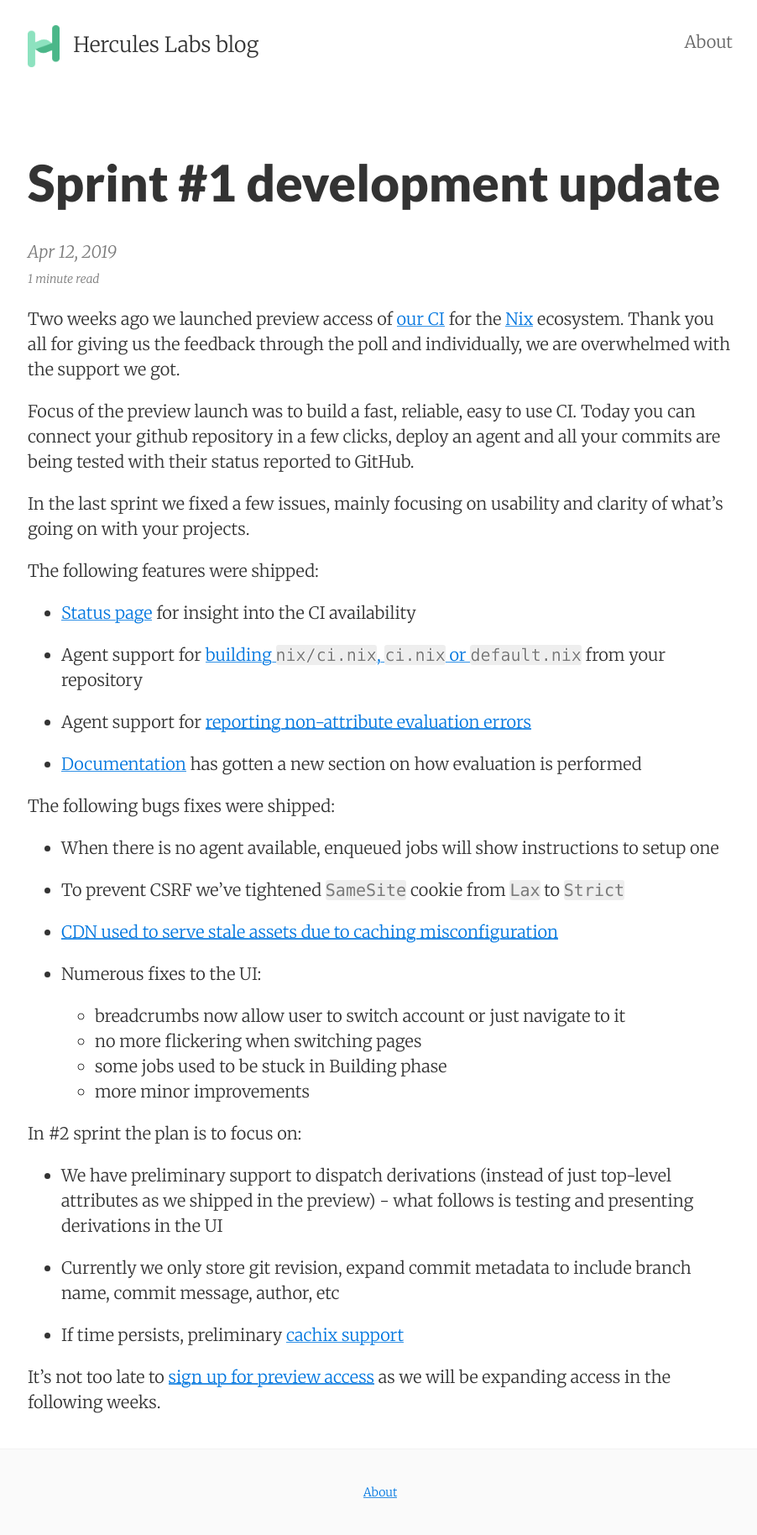
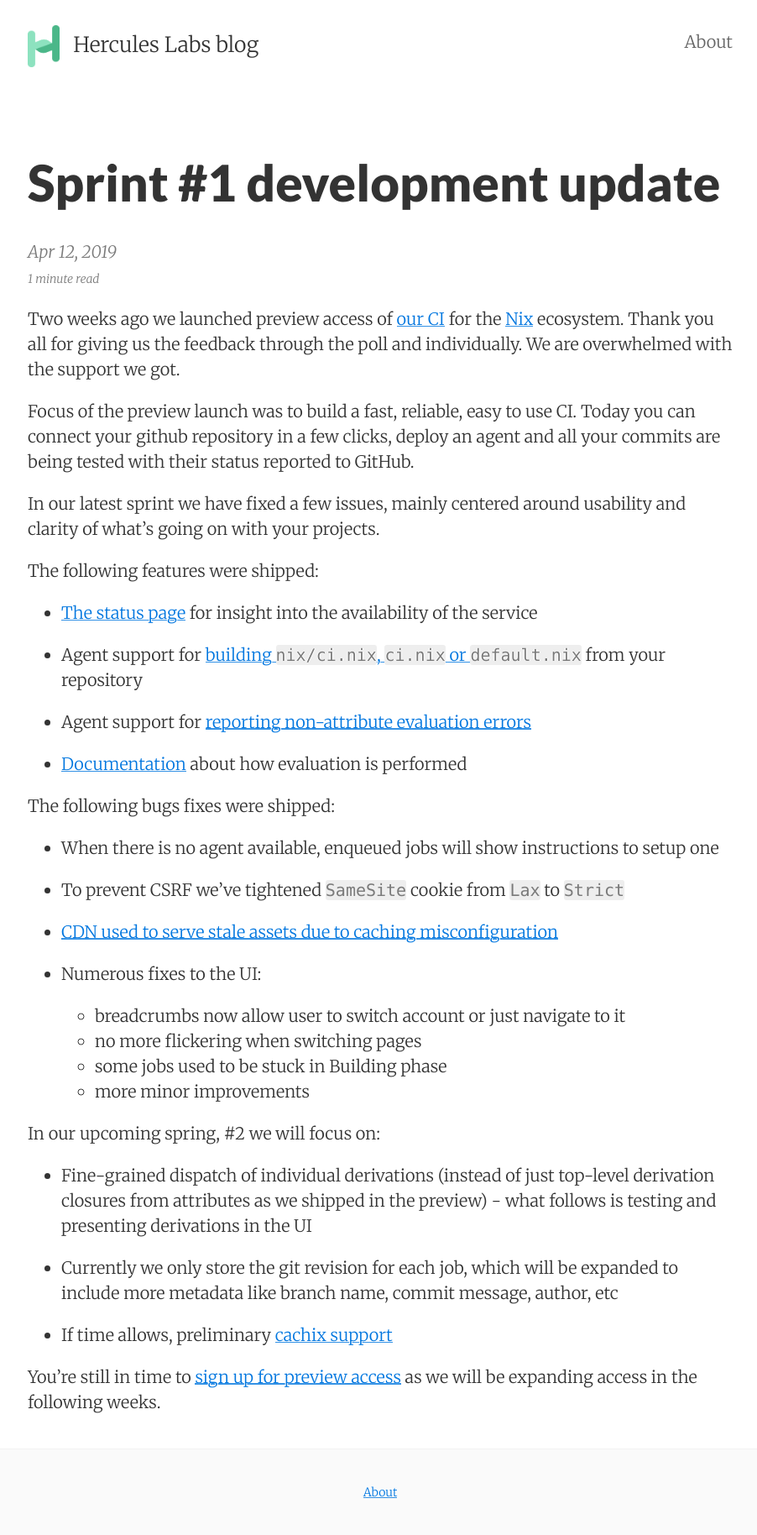
Before and after one commit to hercules-ci/blog.hercules-ci.com, a Jekyll site: the page built from _posts/2019-04-15-sprint-1-report.md, in a window 1280 px wide. Shown: the whole page at 84% size, without its empty margins (187-1089 px from the left). Built offline with Jekyll 4.4.1, drawn with Linux system fonts in a browser that asks for light colours.

Commit message:
Apply suggestions from code review
Co-Authored-By: domenkozar <domen@enlambda.com>

```diff
--- a/_posts/2019-04-15-sprint-1-report.md
+++ b/_posts/2019-04-15-sprint-1-report.md
@@ -7,27 +7,27 @@
 ---
 
 Two weeks ago we launched preview access of [our CI](https://hercules-ci.com) for the [Nix](https://nixos.org/nix/) ecosystem.
-Thank you all for giving us the feedback through the poll and individually,
-we are overwhelmed with the support we got.
+Thank you all for giving us the feedback through the poll and individually.
+We are overwhelmed with the support we got.
 
 Focus of the preview launch was to build a fast, reliable, easy to use CI.
 Today you can connect your github repository in a few clicks, deploy an agent and all your commits
 are being tested with their status reported to GitHub.
 
-In the last sprint we fixed a few issues, mainly focusing on usability and clarity
+In our latest sprint we have fixed a few issues, mainly centered around usability and clarity
 of what's going on with your projects.
 
 The following features were shipped:
 
-- [Status page](https://status.hercules-ci.com)
-  for insight into the CI availability
+- [The status page](https://status.hercules-ci.com)
+  for insight into the availability of the service
 
 - Agent support for [building `nix/ci.nix`, `ci.nix` or `default.nix`](https://github.com/hercules-ci/hercules-ci-agent/pull/36)
   from your repository
 
 - Agent support for [reporting non-attribute evaluation errors](https://github.com/hercules-ci/hercules-ci-agent/pull/37)
 
-- [Documentation](https://docs.hercules-ci.com) has gotten a new section on
+- [Documentation](https://docs.hercules-ci.com) about
   how evaluation is performed
 
 The following bugs fixes were shipped:
@@ -44,16 +44,16 @@
   * some jobs used to be stuck in Building phase
   * more minor improvements
 
-In #2 sprint the plan is to focus on:
+In our upcoming spring, #2 we will focus on:
 
-- We have preliminary support to dispatch derivations (instead of just top-level
+- Fine-grained dispatch of individual derivations (instead of just top-level derivation closures from
   attributes as we shipped in the preview) - what follows is testing and
   presenting derivations in the UI
 
-- Currently we only store git revision, expand commit metadata to include
+- Currently we only store the git revision for each job, which will be expanded to include more metadata like
   branch name, commit message, author, etc
 
-- If time persists, preliminary [cachix support](https://github.com/hercules-ci/support/issues/2)
+- If time allows, preliminary [cachix support](https://github.com/hercules-ci/support/issues/2)
 
-It's not too late to [sign up for preview access](https://hercules-ci.com) as we
+You're still in time to [sign up for preview access](https://hercules-ci.com) as we
 will be expanding access in the following weeks.
```
